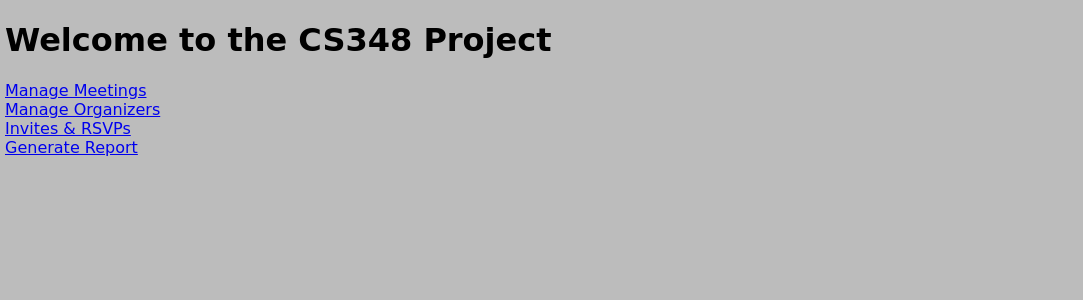
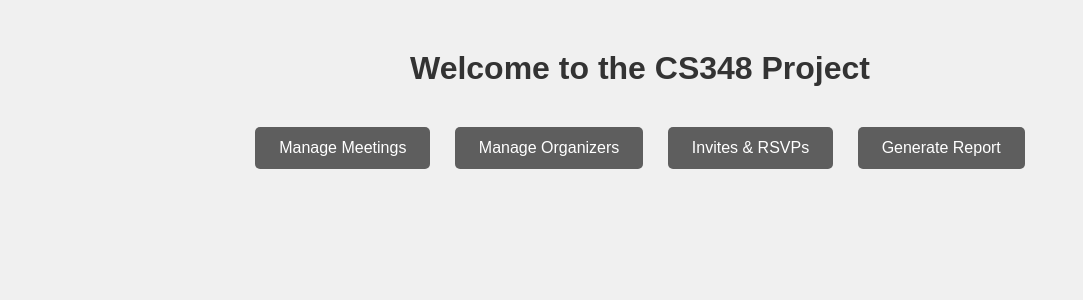
Before and after one commit to cadeneck/CS348-ClubHub, a Flask app: page / in a window 1280 px wide. Shown: the top 300 px of the page, without its empty margins (0-1083 px from the left). Run offline with Flask 3, Linux system fonts and the light colour scheme.

Commit message:
Changing the home page links to buttons

```diff
--- a/templates/home.html
+++ b/templates/home.html
@@ -2,15 +2,56 @@
 <html lang="en">
 <head>
     <meta charset="UTF-8">
+    <meta name="viewport" content="width=device-width, initial-scale=1.0">
     <link rel="stylesheet" href="{{ url_for('static', filename='css/main.css') }}">
     <title>CS348 Project Home</title>
+    <style>
+        /* Additional inline styles for demonstration purposes */
+        body {
+            font-family: Arial, sans-serif;
+            background-color: #f0f0f0;
+            margin: 0;
+            padding: 0;
+            text-align: center;
+        }
+
+        h1 {
+            color: #333;
+            margin-top: 50px;
+        }
+
+        .button-container {
+            margin-top: 30px;
+        }
+
+        .button-container a {
+            display: inline-block;
+            margin: 10px;
+            padding: 12px 24px;
+            background-color: #5e5e5e;
+            color: #fff;
+            text-decoration: none;
+            border-radius: 5px;
+            transition: background-color 0.3s ease;
+        }
+
+        .button-container a:hover {
+            background-color: #676767;
+        }
+    </style>
 </head>
 <body>
     <!-- Setup all the different pages -->
-    <h1>Welcome to the CS348 Project</h1>
-    <a href="/add_edit_delete">Manage Meetings</a><br>
-    <a href="/manage_organizers">Manage Organizers</a><br>
-    <a href="/invites_rsvps">Invites & RSVPs</a><br>
-    <a href="/report">Generate Report</a>
+    <header>
+        <h1>Welcome to the CS348 Project</h1>
+    </header>
+    <main>
+        <div class="button-container">
+            <a href="/add_edit_delete">Manage Meetings</a>
+            <a href="/manage_organizers">Manage Organizers</a>
+            <a href="/invites_rsvps">Invites & RSVPs</a>
+            <a href="/report">Generate Report</a>
+        </div>
+    </main>
 </body>
 </html>
```
Also changed, not shown: instance/cs348.db.
